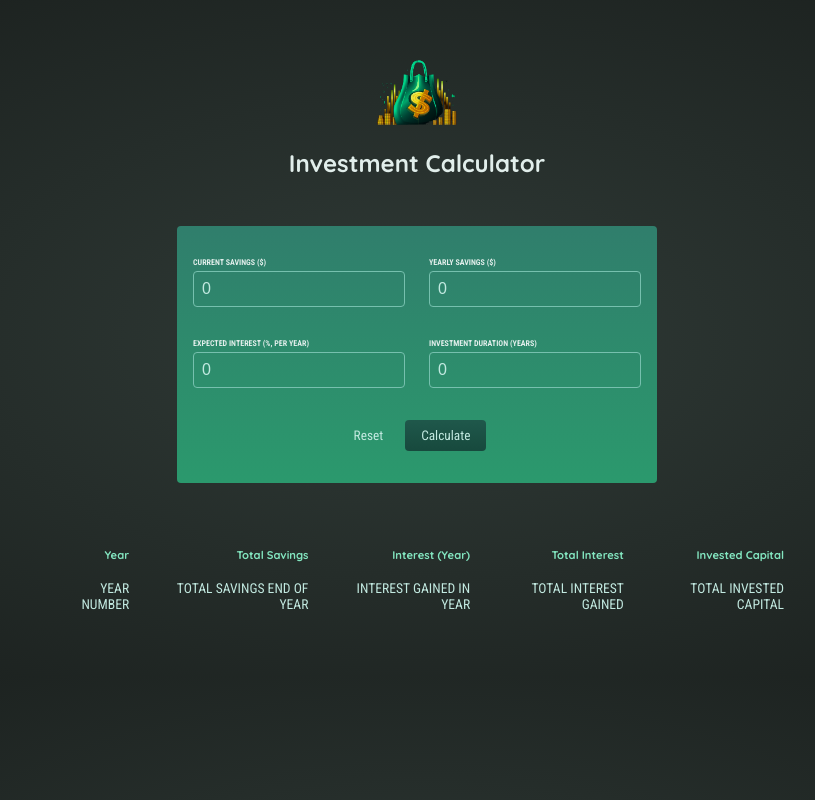
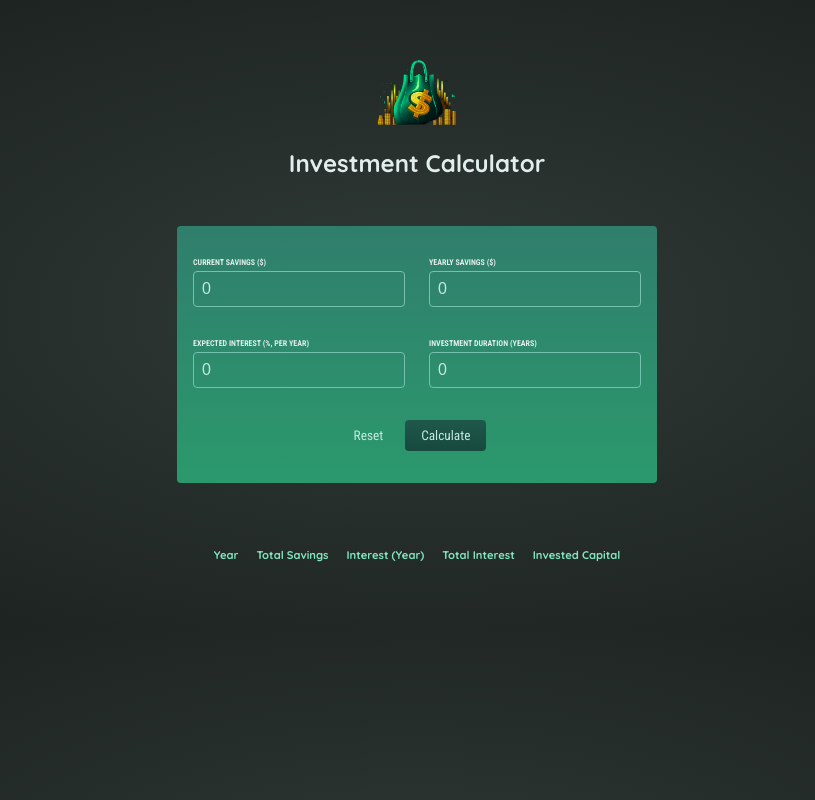
Before and after one commit to SamuelDourado/react-course-2023, a React (Create React App) app in the folder investment-caculator/: page / in a window 1280 px wide. Shown: the whole page, without its empty margins (223-1038 px from the left). Built offline with nearby package versions, Linux system fonts and the light colour scheme.

Commit message:
Adiciona lógica de caculo de investimento

```diff
--- a/investment-caculator/src/App.js
+++ b/investment-caculator/src/App.js
@@ -1,8 +1,12 @@
+import { useState } from 'react';
 import Form from './conponents/Saving/Form';
 import Table from './conponents/Table/Table';
 import Header from './conponents/UI/Header';
 
 function App() {
+
+  const [caculatedSavings, setCaculatedSavings] = useState([]);
+
   const calculateHandler = (userInput) => {
     // Should be triggered when form is submitted
     // You might not directly want to bind it to the submit event on the form though...
@@ -28,17 +32,18 @@ function App() {
     }
 
     // do something with yearlyData ...
+    setCaculatedSavings(yearlyData);
   };
 
   return (
     <div>
       <Header />
-      <Form />
+      <Form onSavingCaculate={calculateHandler} />
 
       {/* Todo: Show below table conditionally (only once result data is available) */}
       {/* Show fallback text if no data is available */}
 
-      <Table />
+      <Table results={caculatedSavings} />
     </div>
   );
 }
--- a/investment-caculator/src/conponents/Saving/Form.js
+++ b/investment-caculator/src/conponents/Saving/Form.js
@@ -1,7 +1,7 @@
 import {useState} from 'react';
 import style from './Form.module.css';
 
-function Form() {
+function Form(props) {
   const [currentSavings, setCurrentSavings] = useState(0);
   const [yearlySavings, setYearlySavings] = useState(0);
   const [expectedInterest, setExpectedInterest] = useState(0);
@@ -26,6 +26,14 @@ function Form() {
   const onSubmitHandler = (event) => {
     event.preventDefault();
     console.log("Form submited!");
+    props.onSavingCaculate(
+      {
+        'current-savings': currentSavings,
+        'yearly-contribution': yearlySavings,
+        'expected-return': expectedInterest,
+        'duration': investmentDuration
+      }
+    );
   };
 
   const onReset = () => {
--- a/investment-caculator/src/conponents/Table/Table.js
+++ b/investment-caculator/src/conponents/Table/Table.js
@@ -2,11 +2,11 @@ import TableBody from "./TableBody";
 import TableHeader from "./TableHeader";
 import style from "./Table.module.css";
 
-function Table() {
+function Table(props) {
   return (
     <table className={style.result}>
       <TableHeader />
-      <TableBody />
+      <TableBody results={props.results}/>
     </table>
   );
 }
--- a/investment-caculator/src/conponents/Table/TableBody.js
+++ b/investment-caculator/src/conponents/Table/TableBody.js
@@ -1,13 +1,16 @@
-function TableBody() {
+function TableBody(props) {
+  const results = props.results.map((result) => (
+    <tr>
+      <td>{result.year}</td>
+      <td>{result.savingsEndOfYear}</td>
+      <td> {result.yearlyInterest} </td>
+      <td>TOTAL INTEREST GAINED</td>
+      <td>TOTAL INVESTED CAPITAL</td>
+    </tr>
+  ));
   return (
     <tbody>
-      <tr>
-        <td>YEAR NUMBER</td>
-        <td>TOTAL SAVINGS END OF YEAR</td>
-        <td>INTEREST GAINED IN YEAR</td>
-        <td>TOTAL INTEREST GAINED</td>
-        <td>TOTAL INVESTED CAPITAL</td>
-      </tr>
+      {results}
     </tbody>
   );
 }
```
